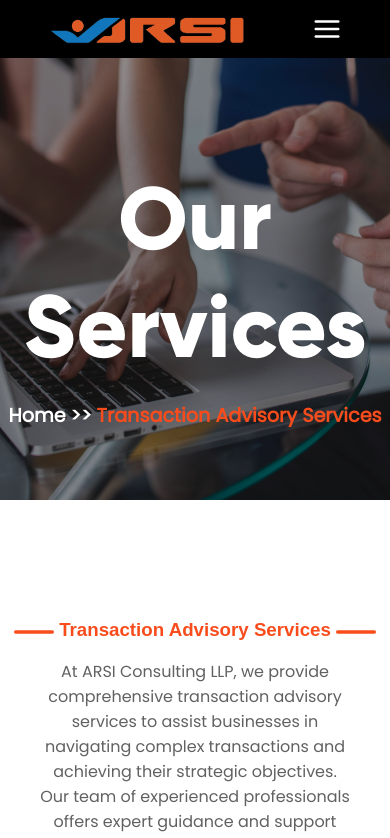
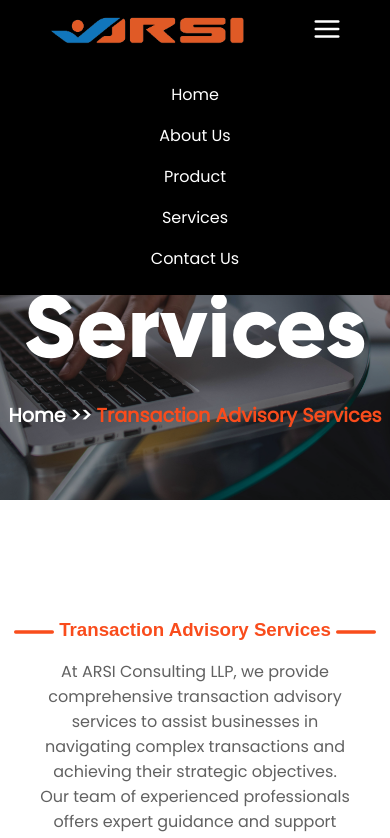
Before and after one commit to Rudra267/Arsi__Project, a plain HTML site: page page/service/Transaction.html in a window 390 px wide. Both pictures are taken after a click on the icon 327 px from the left and 29 px from the top of the page. Shown: the top 838 px of the page. Drawn offline with Linux system fonts and the light colour scheme.

Commit message:
navbarToggle Problem Solved for all pages

```diff
--- a/page/service/Transaction.html
+++ b/page/service/Transaction.html
@@ -22,7 +22,7 @@
           <line x1="3" y1="18" x2="21" y2="18"></line>
         </svg>
         <ul class="nav-links">
-          <li><a href="./index.html">Home</a></li>
+          <li><a href="../../index.html">Home</a></li>
 
           <li class="dropdown">
             <a href="#" class="dropbtn">About Us</a>
@@ -289,5 +289,18 @@
          </footer>
     </div>
     <script src="https://kit.fontawesome.com/b4564537dc.js" crossorigin="anonymous"></script>
+    <script>
+      function toggleNav(){
+    const menuToggle = document.querySelector('#menu-toggle');
+  const navLinks = document.querySelector('.nav-links');
+
+  menuToggle.addEventListener('click', () => {
+    console.log("hello")
+    navLinks.classList.toggle('active');
+  });
+  }
+
+  toggleNav()
+    </script>
 </body>
 </html>
```
Also changed, not shown: index.html (+5 -2 lines), page/About/About_Company.html (+13 -0 lines), page/service/Account_Outsourcing.html (+13 -0 lines), page/service/Automation.html (+13 -0 lines), page/service/E Records.html (+13 -0 lines), page/service/Payroll.html (+13 -0 lines), page/service/Risk_Compliance.html (+13 -0 lines), page/service/Tax.html (+11 -1 lines), page/service/Virtual CFO.html (+13 -0 lines).
